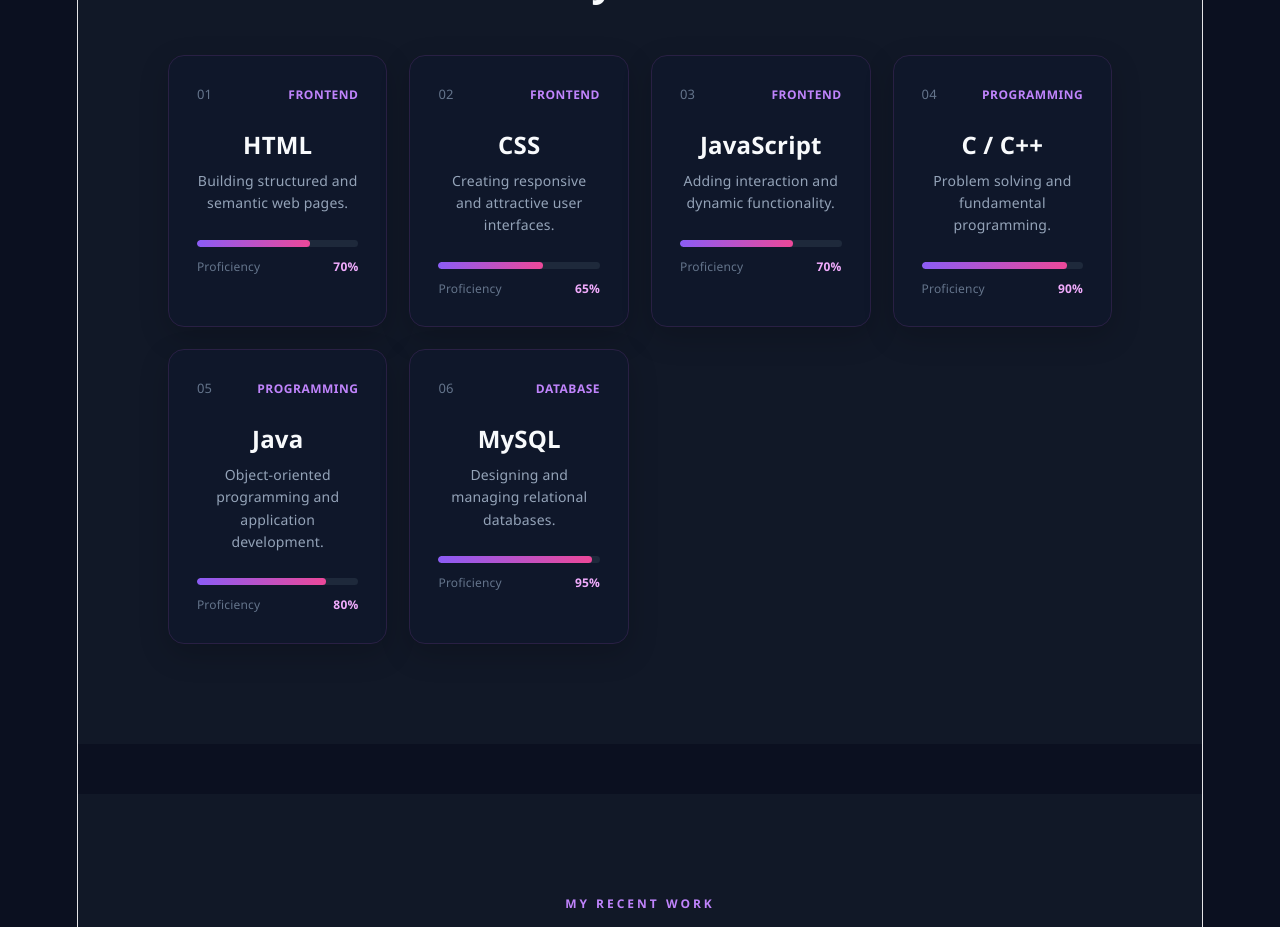
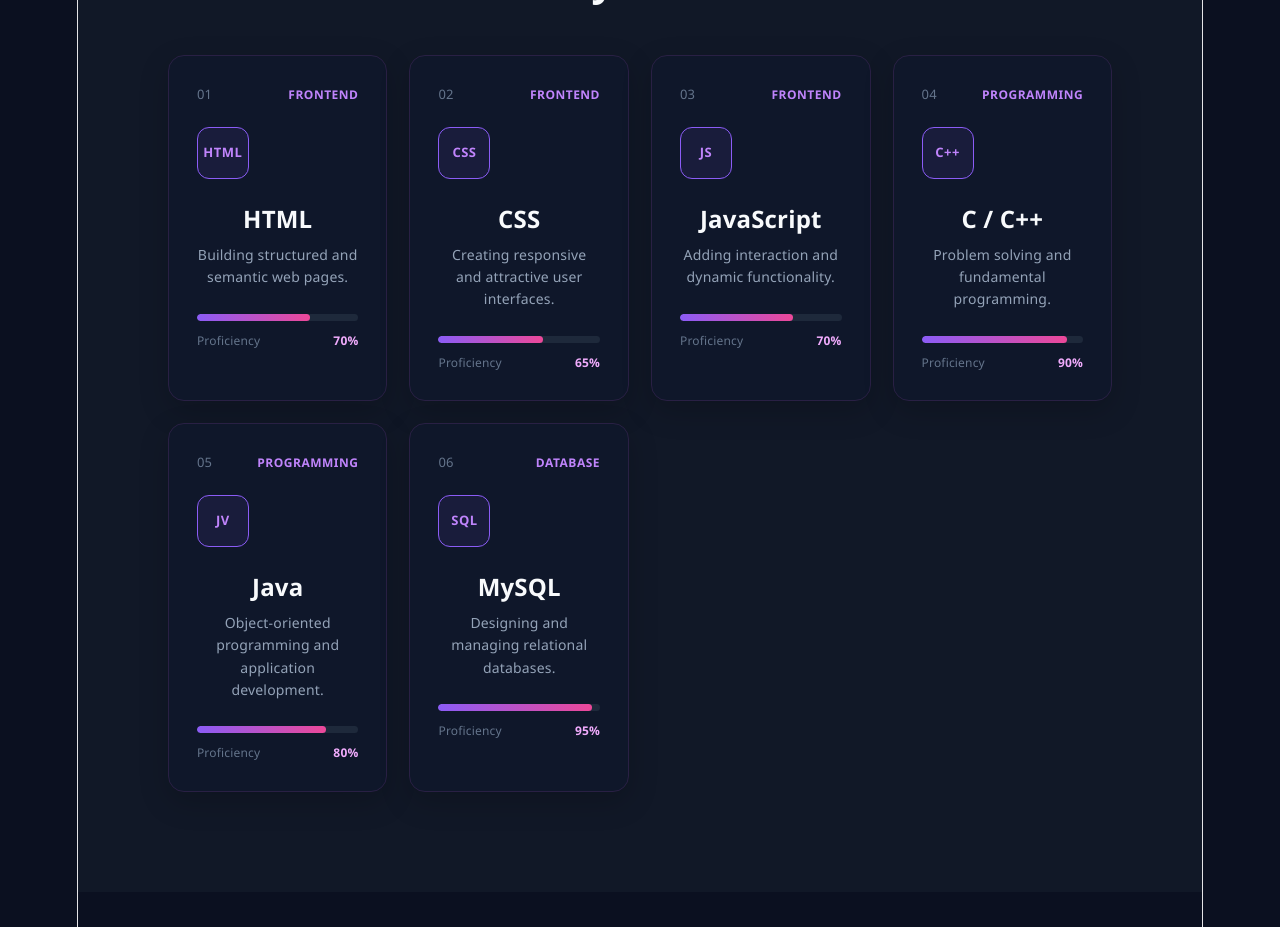
Before and after one commit to chandrima2186/Portfolio, a React app: page / in a window 1280 px wide. Shown: the part 3540-4467 px from the top of the page. Built offline with nearby package versions, Linux system fonts and the light colour scheme; the HTML template or start-up script is replaced by a standard one.

Commit message:
Polish responsive design and fix overflow

```diff
--- a/src/components/Skills.jsx
+++ b/src/components/Skills.jsx
@@ -1,44 +1,49 @@
 import "../styles/Skills.css";
+
 function Skills() {
   const skills = [
     {
       name: "HTML",
+      icon: "HTML",
       category: "Frontend",
       level: 70,
       description: "Building structured and semantic web pages."
     },
     {
       name: "CSS",
+      icon: "CSS",
       category: "Frontend",
       level: 65,
       description: "Creating responsive and attractive user interfaces."
     },
     {
       name: "JavaScript",
+      icon: "JS",
       category: "Frontend",
       level: 70,
       description: "Adding interaction and dynamic functionality."
     },
-
     {
       name: "C / C++",
+      icon: "C++",
       category: "Programming",
       level: 90,
       description: "Problem solving and fundamental programming."
     },
     {
       name: "Java",
+      icon: "JV",
       category: "Programming",
       level: 80,
       description: "Object-oriented programming and application development."
     },
     {
       name: "MySQL",
+      icon: "SQL",
       category: "Database",
       level: 95,
       description: "Designing and managing relational databases."
-    },
-
+    }
   ];
 
   return (
@@ -51,6 +56,7 @@
       <div className="skills-grid">
         {skills.map((skill, index) => (
           <div className="skill-card" key={skill.name}>
+
             <div className="skill-top">
               <span className="skill-number">
                 {String(index + 1).padStart(2, "0")}
@@ -59,6 +65,10 @@
               <span className="skill-category">
                 {skill.category}
               </span>
+            </div>
+
+            <div className="skill-icon">
+              {skill.icon}
             </div>
 
             <h3>{skill.name}</h3>
@@ -76,6 +86,7 @@
               <span>Proficiency</span>
               <span>{skill.level}%</span>
             </div>
+
           </div>
         ))}
       </div>
--- a/src/styles/Common.css
+++ b/src/styles/Common.css
@@ -5,16 +5,29 @@
   scroll-behavior: smooth;
 }
 
+html {
+  width: 100%;
+  overflow-x: hidden;
+}
+
 body {
   margin: 0;
+  width: 100%;
   font-family: "Segoe UI", Arial, sans-serif;
   background: #0b1020;
   color: #f8fafc;
   line-height: 1.6;
+  overflow-x: hidden;
 }
 
 a {
   text-decoration: none;
+}
+
+img,
+video,
+iframe {
+  max-width: 100%;
 }
 
 /* ================= COMMON SECTION ================= */
@@ -110,20 +123,26 @@
 @media (max-width: 650px) {
 
   .section {
-    padding: 80px 5%;
+    padding: 70px 5%;
     margin-bottom: 15px;
+    overflow: hidden;
   }
 
   .section-title {
     margin-bottom: 35px;
+    max-width: 100%;
   }
 
   .section-title h2 {
     font-size: 32px;
+    max-width: 100%;
+    overflow-wrap: break-word;
   }
 
   .section-title p {
     font-size: 11px;
     letter-spacing: 2px;
+    max-width: 100%;
+    overflow-wrap: break-word;
   }
 }
--- a/src/styles/Skills.css
+++ b/src/styles/Skills.css
@@ -244,3 +244,39 @@
     font-size: 22px;
   }
 }
+
+/* ================= SKILL ICON ================= */
+
+.skill-icon {
+  width: 52px;
+  height: 52px;
+  margin-top: 22px;
+
+  display: flex;
+  align-items: center;
+  justify-content: center;
+
+  border: 1px solid #8b5cf6;
+  border-radius: 12px;
+
+  color: #c084fc;
+  background: rgba(139, 92, 246, 0.08);
+
+  font-size: 13px;
+  font-weight: 800;
+  letter-spacing: 0.5px;
+
+  transition: 0.35s ease;
+}
+
+.skill-card:hover .skill-icon {
+  transform: scale(1.08);
+  background: rgba(139, 92, 246, 0.15);
+  box-shadow: 0 0 18px rgba(139, 92, 246, 0.15);
+}
+
+body.light-mode .skill-icon {
+  color: #7c3aed;
+  background: #f5f3ff;
+  border-color: #a78bfa;
+}
```
